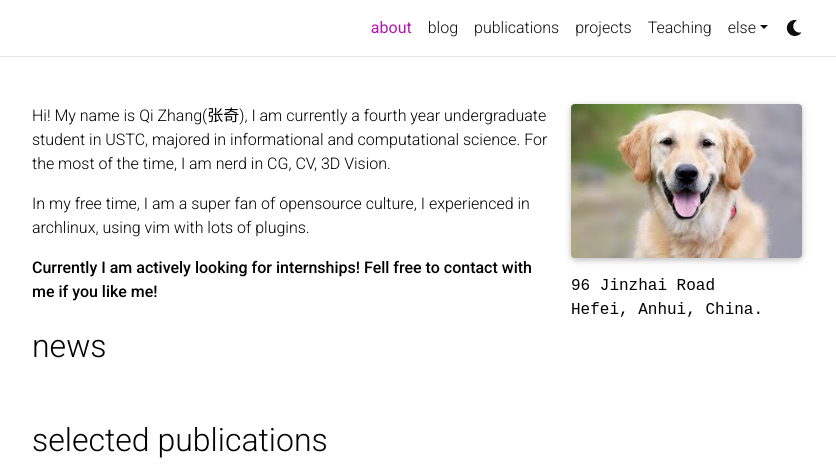
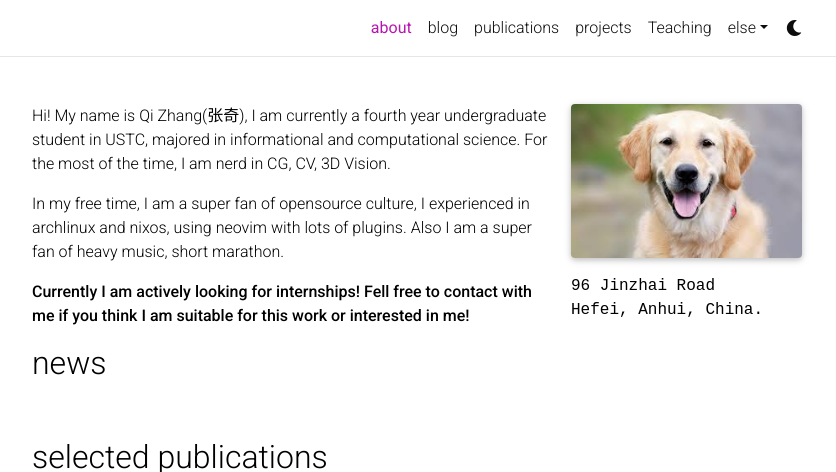
Before and after one commit to bon-qi/bon-qi.github.io, a Jekyll site: the page built from _pages/about.md, in a window 1280 px wide, cut to the strip 0-472 px from the top of the page. Shown: the whole strip, without its empty margins (223-1059 px from the left). Built offline with Jekyll 4.4.1, drawn with Linux system fonts in a browser that asks for light colours; full-size pictures stand in for the smaller copies a plugin makes; comment, search, counter and statistics services are not loaded; a style sheet for code colours, icons or effects is not loaded.

Commit message:
2-10-2023 add new idea

```diff
--- a/404.html
+++ b/404.html
@@ -5,6 +5,6 @@ title: "Page not found"
 description: "Looks like there has been a mistake. Nothing exists here."
 redirect: true
 ---
-<p>Oops... Qi is not here... </p>
+<p> Oops... Qi is not here... </p>
 <p> Help poor children in Uganda! </p>
 <p> You will be redirected to the main page within 3 seconds. If not redirected, please click <a href="{{ site.baseurl }}/">here</a>.</p>
--- a/_pages/about.md
+++ b/_pages/about.md
@@ -18,12 +18,10 @@ social: true  # includes social icons at the bottom of the page
 ---
 Hi! My name is Qi Zhang(张奇), I am currently a fourth year undergraduate student in USTC, majored in informational and computational science. For the most of the time, I am nerd in CG, CV, 3D Vision.
 
-In my free time, I am a super fan of opensource culture, I experienced in archlinux, using vim with lots of plugins.
+In my free time, I am a super fan of opensource culture, I experienced in archlinux and nixos, using neovim with lots of plugins. Also I am a super fan of heavy music,
+short marathon.
 
-**Currently I am actively looking for internships! Fell free to contact with me if you like me!**
-
-
-
+**Currently I am actively looking for internships! Fell free to contact with me if you think I am suitable for this work or interested in me!**
 
 <!--Write your biography here. Tell the world about yourself. Link to your favorite [subreddit](http://reddit.com). You can put a picture in, too. The code is already in, just name your picture `prof_pic.jpg` and put it in the `img/` folder.
 
```
Also changed, not shown: _pages/links.md (+3 -0 lines).
